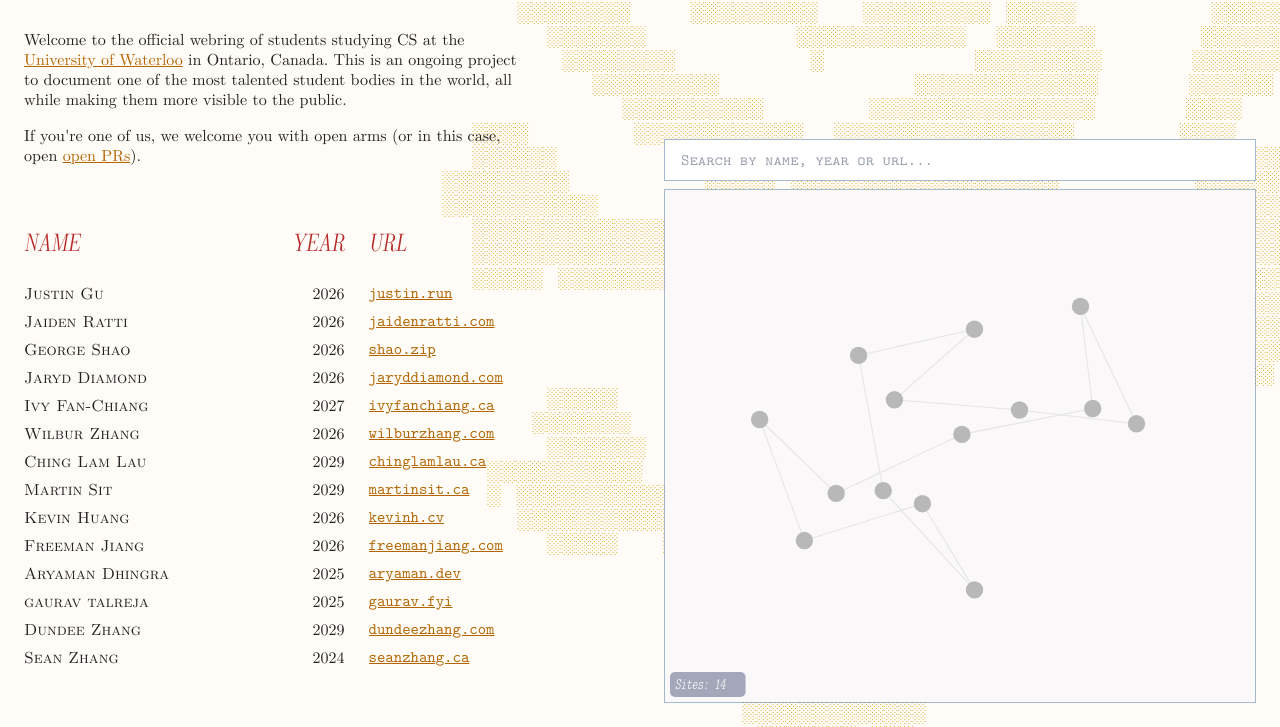
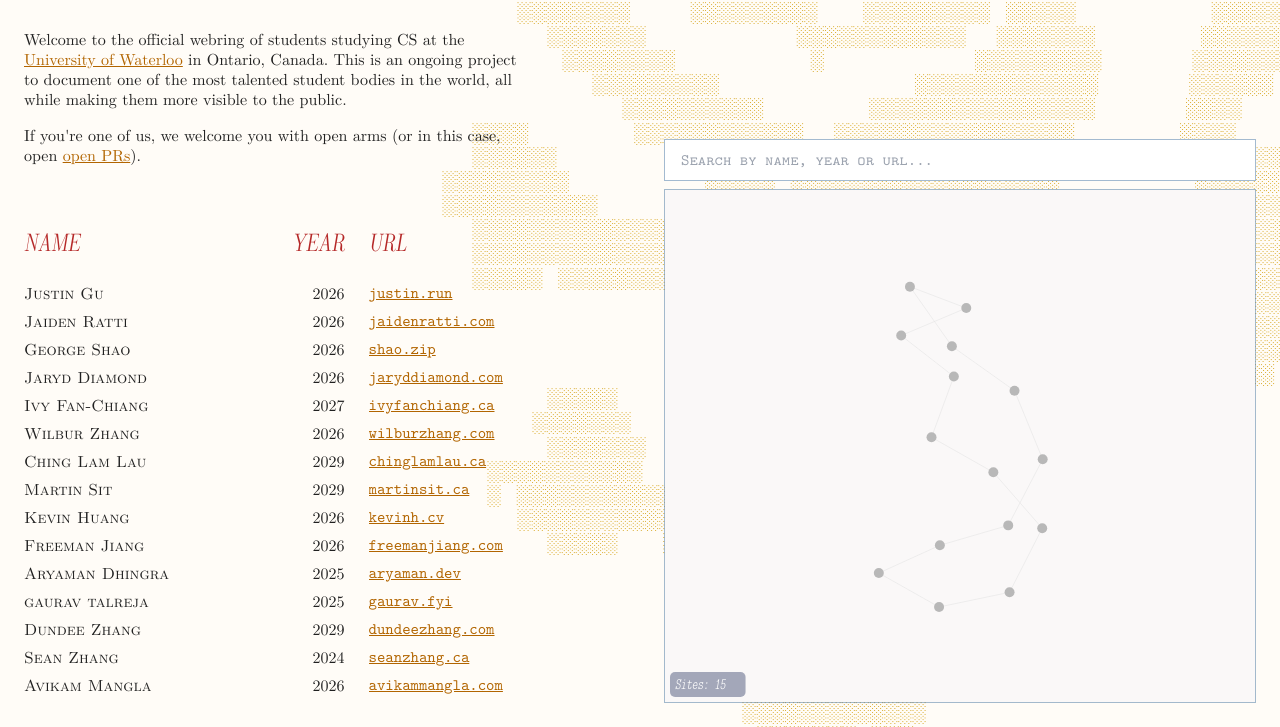
Before and after one commit to kj3moraes/scholaring, a website: page index.html in a window 1280 px wide. Shown: the part 73-800 px from the top of the page. Drawn offline with nearby package versions, Linux system fonts and the light colour scheme.

Commit message:
add avikam

```diff
--- a/index.html
+++ b/index.html
@@ -113,6 +113,11 @@
           "name": "Sean Zhang",
           "website": "https://seanzhang.ca",
           "year": 2024
+        },
+        {
+          "name": "Avikam Mangla",
+          "website": "https://avikammangla.com",
+          "year": 2026
         },
         // ↑ ADD YOUR SITE ABOVE ↑
         // https://github.com/JusGu/uwatering
```
